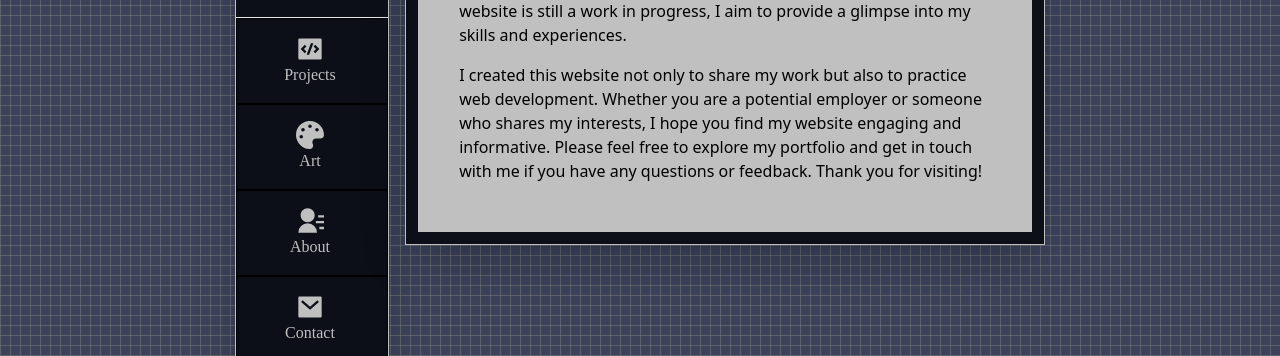
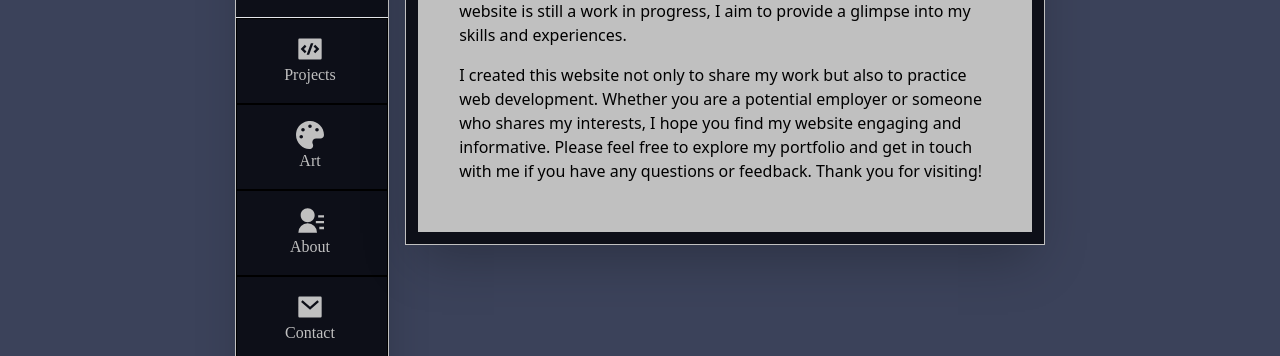
Before and after one commit to Pyxus/ezekiel.page, an Astro site: page / in a window 1280 px wide. Shown: the part 255-611 px from the top of the page. Built offline with nearby package versions, Linux system fonts and the light colour scheme; Astro itself is replaced by a stand-in of ours.

Commit message:
Removed style

```diff
--- a/src/layouts/SiteLayout.astro
+++ b/src/layouts/SiteLayout.astro
@@ -68,13 +68,6 @@ const externalItems = [
 ];
 ---
 
-<style>
-  body{
-    background-image: url('/src/images/grid.svg');
-    background-repeat: repeat;
-  }
-</style>
-
 <!DOCTYPE html>
 <html lang="en">
   <head>
```
